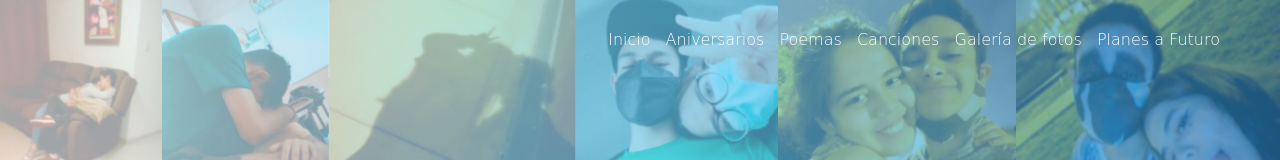
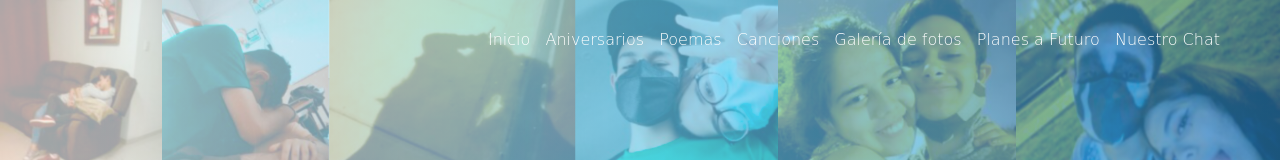
Before and after one commit to ImTwSkeleton/sorprisefor19th, a plain HTML site: page index.html in a window 1280 px wide. Shown: the top 160 px of the page. Drawn offline with Linux system fonts and the light colour scheme; a web font is replaced by a local one.

Commit message:
chat arriba

```diff
--- a/index.html
+++ b/index.html
@@ -27,6 +27,7 @@
             <a href="https://open.spotify.com/playlist/27EwRWFfXXU0itjXTCvY2U?si=aafd317bfeff4cbb">Canciones</a>
             <a href="https://drive.google.com/drive/folders/1aYtV5anWEA_ISA1LdkYSBJPh0sJSfpjM?usp=sharing">Galería de fotos</a>
             <a href="https://drive.google.com/drive/folders/1WG1TRQg9h3udi1kTGCqd30M3ZsinEoYO?usp=sharing">Planes a Futuro</a>
+            <a href="https://www.tidio.com/talk/zkualq13vugfbu2qfdo2vnqxpsg4bhrg">Nuestro Chat</a>
         </nav>
         <section class="textos-header">
             <h1>FELICES 2 AÑOS Y 2 MESES (26 MESES)</h1>
```
